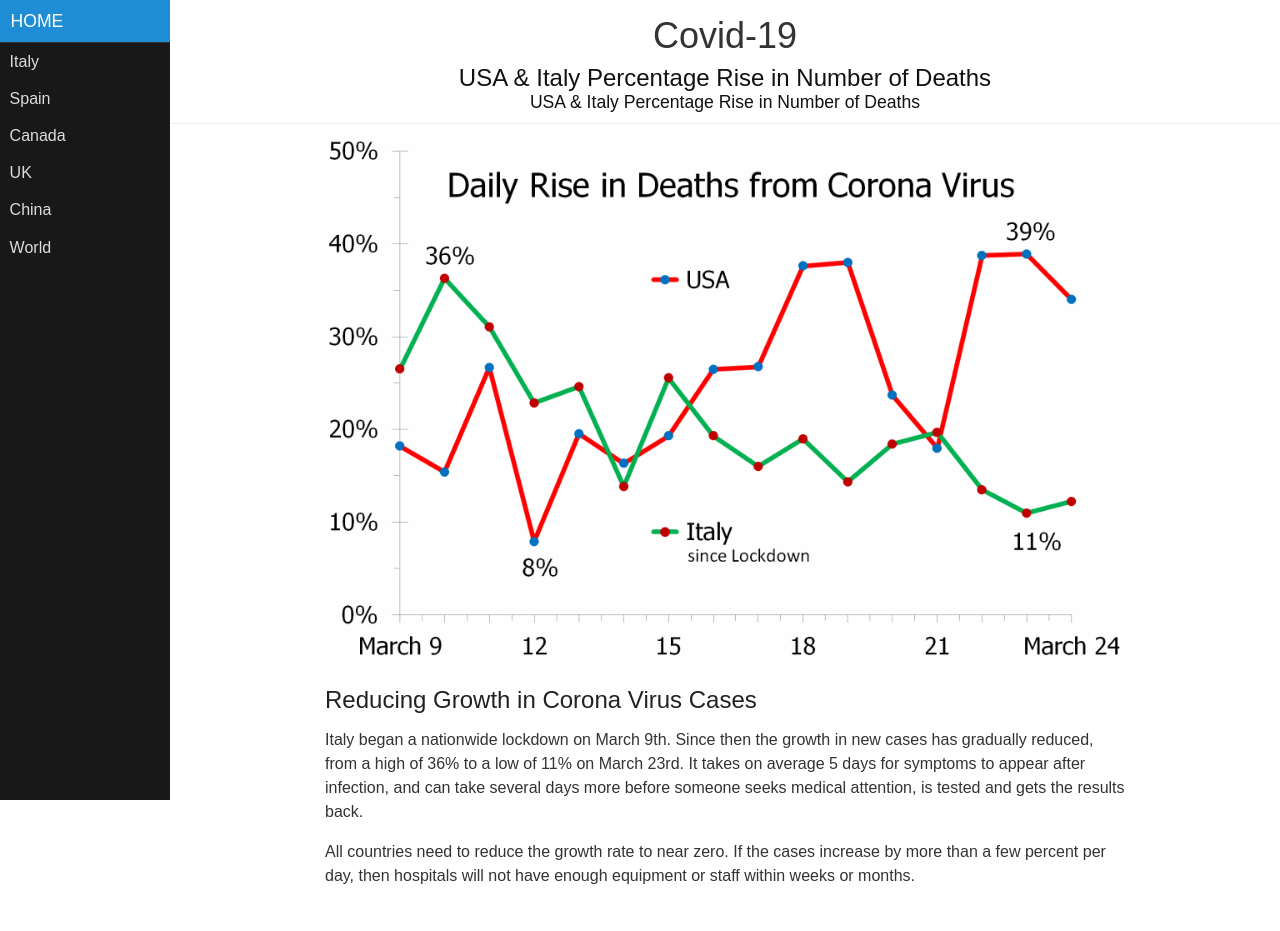
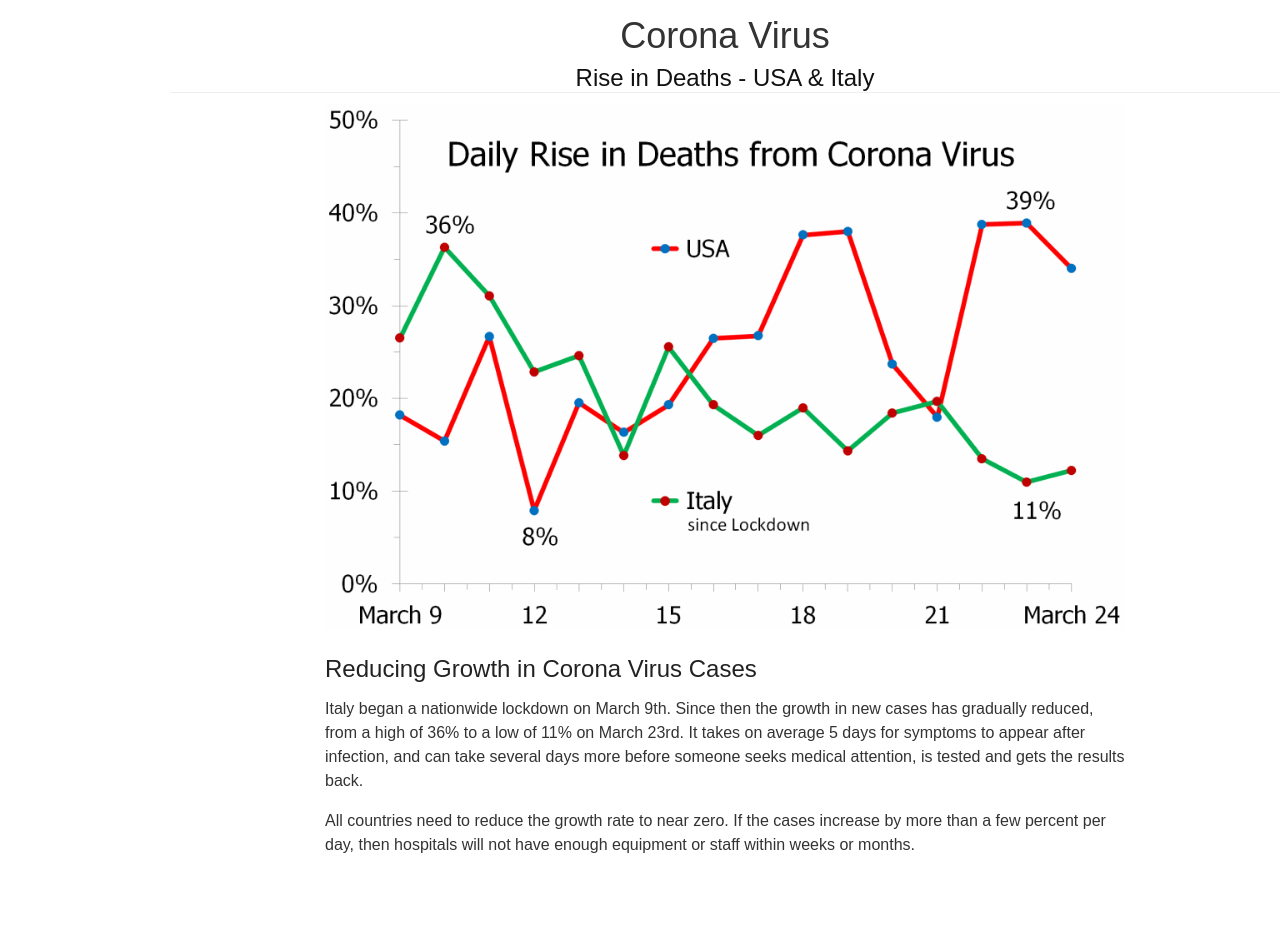
Before and after one commit to paulito1/vidco-master, a plain HTML site: page index.html in a window 1280 px wide. Drawn offline with Linux system fonts and the light colour scheme.

Commit message:
Update index.html

```diff
--- a/index.html
+++ b/index.html
@@ -32,34 +32,12 @@ Pure v0.6.0
 <body>
 
 <div id="layout">
-    <!-- Menu toggle -->
-    <a href="#menu" id="menuLink" class="menu-link">
-        <!-- Hamburger icon -->
-        <span></span>
-    </a>
-    <div id="menu">
-        <div class="pure-menu">
-            <a class="pure-menu-heading" href="index.html">HOME</a>
-            <ul class="pure-menu-list">
-                <li class="pure-menu-item"><a href="gas-certificates.html" class="pure-menu-link">Italy</a></li>
-                <li class="pure-menu-item" class="menu-item-divided pure-menu-selected">
-                <a href="oven-repair.html" class="pure-menu-link">Spain</a></li>
-                <li class="pure-menu-item"><a href="fryer-repair.html" class="pure-menu-link">Canada</a></li>
-				<li class="pure-menu-item"><a href="glasswasher-repair.html" class="pure-menu-link">UK</a></li>
-				<li class="pure-menu-item"><a href="other-repair.html" class="pure-menu-link">China</a></li>
-				<li class="pure-menu-item"><a href="service-contract.html" class="pure-menu-link">World</a></li>
-            </ul>
-        </div>
-    </div>
+
 
     <div id="main">
         <div class="header">
-						<h1>Covid-19
-			</h1>
-			<h2>USA & Italy Percentage Rise in Number of Deaths
-			</h2>
-						<h3>USA & Italy Percentage Rise in Number of Deaths
-			</h3>
+			<h1>Corona Virus</h1>
+			<h2>Rise in Deaths - USA & Italy </h2>
         </div>
 
         <div class="content">
@@ -123,6 +101,6 @@ Pure v0.6.0
 
 
 </script>
-
+</div>
 </body>
 </html>
```
